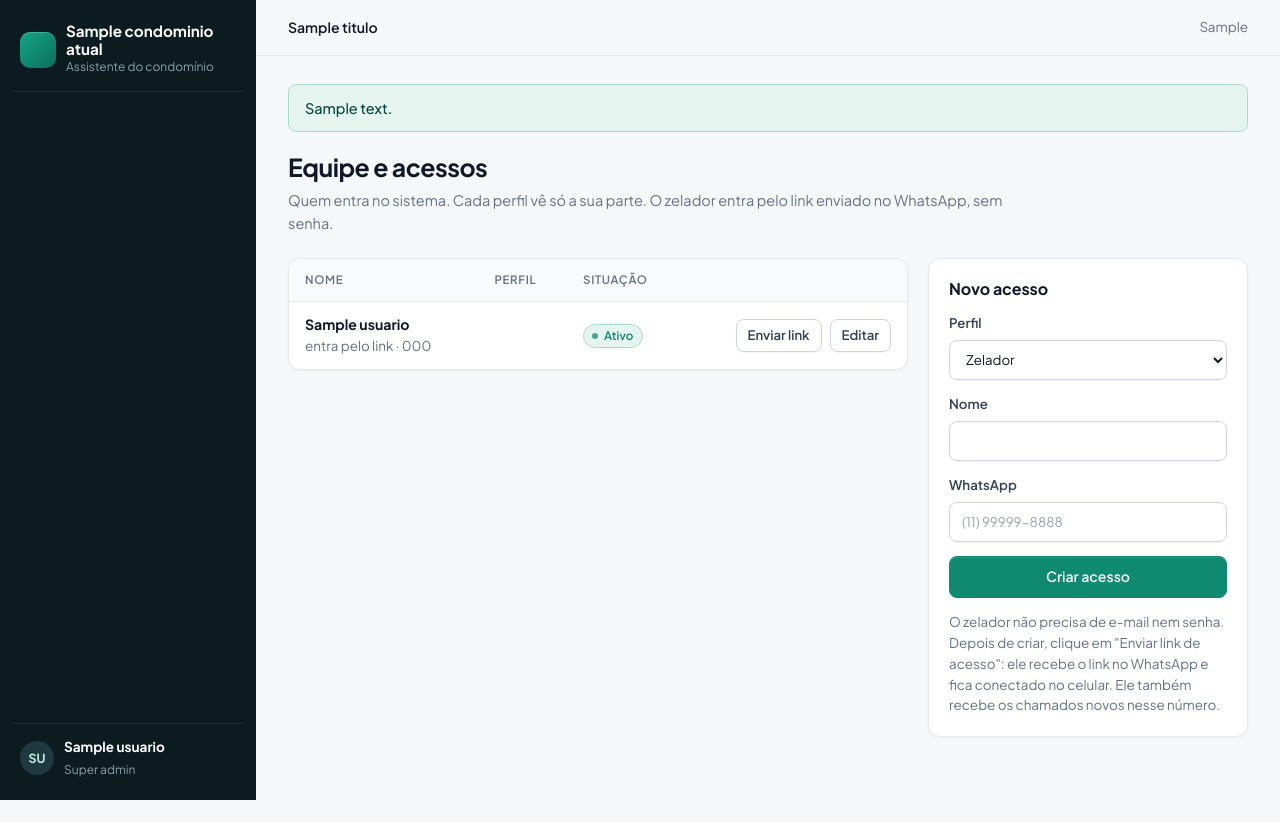
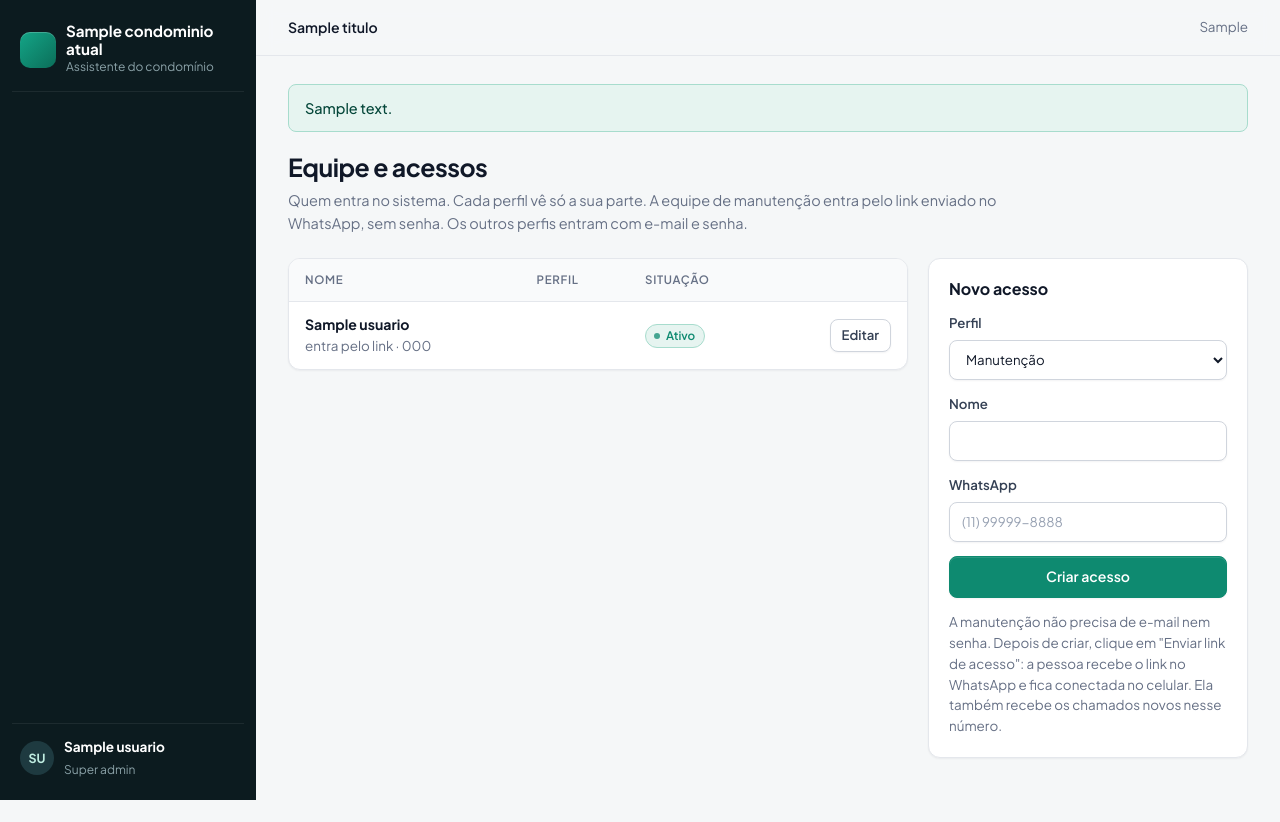
Before and after one commit to netynhu/condominiomr, a Node server app: template views/equipe.ejs in a window 1280 px wide. Before the commit the page ends 800 px from the top, so only its background shows below. Run offline with Node 20, Linux system fonts and the light colour scheme; the template is opened without the code that fills it: most values are stand-ins (such as "Sample title", 1, 10 or a date in 2020).

Commit message:
Zelador vira Manutenção; link sem senha só para a manutenção
- Perfil zelador aparece como Manutenção em telas, app, mensagens e ajustes
- Portaria, síndico e administração entram com e-mail e senha (e-mail obrigatório)
- Enviar link e entrada por link só para a manutenção

Co-Authored-By: Claude Opus 5.5 <noreply@anthropic.com>

```diff
--- a/src/agente.js
+++ b/src/agente.js
@@ -271,7 +271,7 @@ COMO SE COMPORTAR
 - Dúvidas sobre o prédio: responda SOMENTE com o que está escrito nos documentos, nas instruções da administração ou nas respostas da administração (abaixo). Cite o artigo ou documento quando houver. Nunca invente regra, valor, data, nome, procedimento ou responsável.
 
 QUANDO VOCÊ NÃO SABE A RESPOSTA (muito importante)
-- Se a resposta não está escrita nas fontes acima, você NÃO sabe. Não deduza e não suponha. Isso vale também para "existe X no prédio?" (academia, bicicletário, salão, serviço): se não estiver escrito, não afirme que existe nem que não existe. Não diga coisas como "isso é feito pela administração", "procure a portaria" ou "é só pedir ao zelador" se isso não estiver escrito.
+- Se a resposta não está escrita nas fontes acima, você NÃO sabe. Não deduza e não suponha. Isso vale também para "existe X no prédio?" (academia, bicicletário, salão, serviço): se não estiver escrito, não afirme que existe nem que não existe. Não diga coisas como "isso é feito pela administração", "procure a portaria" ou "é só pedir à manutenção" se isso não estiver escrito.
 - Seja sincero: diga que ainda não tem essa informação e que vai perguntar à administração. Chame perguntar_administracao com a pergunta na mesma hora (não pergunte se pode perguntar). Depois diga o número da dúvida e que você avisa aqui mesmo assim que a administração responder.
 - Nunca diga que encaminhou, avisou alguém ou gerou protocolo sem ter chamado a ferramenta e recebido o número de volta.
 
--- a/src/agente_admin.js
+++ b/src/agente_admin.js
@@ -82,7 +82,7 @@ const FERRAMENTAS = [
   },
   {
     name: 'abrir_chamado',
-    description: 'Abre um chamado para o zelador.',
+    description: 'Abre um chamado para a equipe de manutenção.',
     parameters: {
       type: 'object',
       properties: { titulo: { type: 'string' }, local: { type: 'string' }, descricao: { type: 'string' }, prioridade: { type: 'string', enum: ['baixa', 'normal', 'alta', 'urgente'] } },
--- a/src/rotas/whatsapp.js
+++ b/src/rotas/whatsapp.js
@@ -56,7 +56,7 @@ router.post('/whatsapp/grupos', exigir('admin'), a(async (req, res) => {
 // Grupo da equipe de manutenção: recebe os chamados novos junto com o zelador
 router.post('/whatsapp/grupo-manutencao', exigir('admin'), a(async (req, res) => {
   const cfg = await getConfig();
-  if (req.body.jid && req.body.jid === cfg.grupo_jid) { avisar(req, 'Esse é o grupo dos moradores. Escolha o grupo onde estão o zelador e a equipe de manutenção.', 'erro'); return res.redirect('/whatsapp/grupos'); }
+  if (req.body.jid && req.body.jid === cfg.grupo_jid) { avisar(req, 'Esse é o grupo dos moradores. Escolha o grupo da equipe de manutenção.', 'erro'); return res.redirect('/whatsapp/grupos'); }
   await setConfig({ grupo_manutencao_jid: req.body.jid || '', grupo_manutencao_nome: req.body.nome || '' });
   avisar(req, req.body.jid ? `Os chamados novos também vão para o grupo "${req.body.nome}".` : 'Os chamados deixaram de ir para o grupo da manutenção.');
   res.redirect('/whatsapp');
--- a/src/servicos.js
+++ b/src/servicos.js
@@ -139,7 +139,7 @@ async function abrirChamado({ morador, titulo, descricao, local, prioridade = 'n
     const msg = `${EMOJI_PRIORIDADE[prioridade]} ${corpo}${anexos ? `\n${anexos}` : ''}`;
     for (const tel of await telefonesZeladores()) {
       // Botão que abre o chamado direto no app do zelador (plano B: o link em texto)
-      if (url) await enviarBotoes(tel, msg, [`📋 Abrir chamado|${url}`], { rodape: 'App do zelador', planoB: `👉 Toque para abrir: ${url}`, rotulo: 'zelador' });
+      if (url) await enviarBotoes(tel, msg, [`📋 Abrir chamado|${url}`], { rodape: 'App da manutenção', planoB: `👉 Toque para abrir: ${url}`, rotulo: 'zelador' });
       else await enviar(tel, msg, null, 'zelador');
     }
     await postarNoGrupoManutencao(`${msg}${url ? `
--- a/views/configuracoes.ejs
+++ b/views/configuracoes.ejs
@@ -29,7 +29,7 @@
   <h2 style="margin-top:8px">Quem recebe alertas no WhatsApp</h2>
   <p class="small muted">Os alertas vão para o WhatsApp de quem está em <a href="/equipe">Equipe e acessos</a>, de acordo com o perfil. Para mudar quem recebe, cadastre ou edite a pessoa lá.</p>
   <div class="lista">
-    <% for (const [papel, titulo, oque] of [['sindico', 'Síndico', 'urgências, reclamações (conforme abaixo), dúvidas sem resposta, encomendas paradas, reservas e manutenção preventiva'], ['zelador', 'Zelador', 'chamados novos'], ['portaria', 'Portaria', 'reclamações novas']]) { const lista = alertas[papel].filter((x) => x.telefone); %>
+    <% for (const [papel, titulo, oque] of [['sindico', 'Síndico', 'urgências, reclamações (conforme abaixo), dúvidas sem resposta, encomendas paradas, reservas e manutenção preventiva'], ['zelador', 'Manutenção', 'chamados novos'], ['portaria', 'Portaria', 'reclamações novas']]) { const lista = alertas[papel].filter((x) => x.telefone); %>
       <div class="item">
         <div><b><%= titulo %></b> <span class="small muted">· <%= oque %></span>
           <div class="small"><%= lista.length ? lista.map((x) => x.nome + ' · ' + u.formatarTelefone(x.telefone)).join('  |  ') : '' %><% if (!lista.length) { %><span class="muted">Ninguém com WhatsApp cadastrado. <a href="/equipe">Cadastrar na equipe</a></span><% } %></div>
--- a/views/equipe.ejs
+++ b/views/equipe.ejs
@@ -1,7 +1,7 @@
 <%- include('partials/topo') %>
-<% const perfis = { sindico: 'Síndico', admin: 'Administração', zelador: 'Zelador', portaria: 'Portaria', conselho: 'Conselho' }; %>
+<% const perfis = { sindico: 'Síndico', admin: 'Administração', zelador: 'Manutenção', portaria: 'Portaria', conselho: 'Conselho' }; %>
 <div class="cabeca">
-  <div><h1>Equipe e acessos</h1><p class="muted">Quem entra no sistema. Cada perfil vê só a sua parte. O zelador entra pelo link enviado no WhatsApp, sem senha.</p></div>
+  <div><h1>Equipe e acessos</h1><p class="muted">Quem entra no sistema. Cada perfil vê só a sua parte. A equipe de manutenção entra pelo link enviado no WhatsApp, sem senha. Os outros perfis entram com e-mail e senha.</p></div>
 </div>
 
 <div class="grade-equipe">
@@ -16,7 +16,7 @@
             <td><span class="tag <%= x.ativo ? 'resolvido' : '' %>"><%= x.ativo ? 'Ativo' : 'Bloqueado' %></span></td>
             <td>
               <div class="acoes equipe-acoes">
-                <% if (x.ativo) { %>
+                <% if (x.ativo && x.perfil === 'zelador') { %>
                 <form method="post" action="/equipe/<%= x.id %>/link" data-confirmar="Gerar um novo link de acesso para <%= x.nome %>? O link anterior deixa de funcionar.">
                   <button class="btn sec peq" type="submit">Enviar link</button>
                 </form>
@@ -82,10 +82,10 @@ document.addEventListener('click', (e) => {
 (function () {
   const perfil = document.getElementById('perfil');
   const dicas = {
-    zelador: 'O zelador não precisa de e-mail nem senha. Depois de criar, clique em "Enviar link de acesso": ele recebe o link no WhatsApp e fica conectado no celular. Ele também recebe os chamados novos nesse número.',
+    zelador: 'A manutenção não precisa de e-mail nem senha. Depois de criar, clique em "Enviar link de acesso": a pessoa recebe o link no WhatsApp e fica conectada no celular. Ela também recebe os chamados novos nesse número.',
     sindico: 'Acesso completo ao painel. Com o WhatsApp cadastrado, ele recebe os alertas do síndico e pode pedir ao assistente pelo WhatsApp: avisos no grupo, eventos, chamados e resumo do prédio. O aviso só sai depois que ele confirma.',
     admin: 'Acesso completo ao painel. Com o WhatsApp cadastrado, também pode usar o assistente pelo WhatsApp, como o síndico.',
-    portaria: 'Vê só as reclamações, sem saber quem reclamou.',
+    portaria: 'Registra as encomendas pelo celular (foto e apartamento) e vê as reclamações, sem saber quem reclamou. Entra com e-mail e senha. No celular, depois de entrar, use "Adicionar à tela inicial" para virar um app.',
     conselho: 'Vê o relatório e o radar do grupo, só leitura.',
   };
   function atualizar() {
--- a/views/grupos.ejs
+++ b/views/grupos.ejs
@@ -1,5 +1,5 @@
 <%- include('partials/topo') %>
-<div class="cabeca"><div><h1>Grupos</h1><p class="muted"><b>Grupo dos moradores:</b> o assistente lê e posta os avisos oficiais; nunca conversa. <b>Grupo da manutenção</b> (opcional): onde estão o zelador e a equipe de manutenção; os chamados novos são postados lá também.</p></div>
+<div class="cabeca"><div><h1>Grupos</h1><p class="muted"><b>Grupo dos moradores:</b> o assistente lê e posta os avisos oficiais; nunca conversa. <b>Grupo da manutenção</b> (opcional): onde está a equipe de manutenção; os chamados novos e os resolvidos são postados lá também.</p></div>
 <a class="btn sec" href="/whatsapp">Voltar</a></div>
 <% if (erro) { %><div class="flash erro">Não foi possível listar os grupos: <%= erro %>. O WhatsApp está conectado?</div><% } %>
 <div class="card">
--- a/views/login.ejs
+++ b/views/login.ejs
@@ -7,7 +7,7 @@
     <label>E-mail<input type="email" name="email" id="email" value="<%= email %>" required autofocus autocomplete="username"></label>
     <label>Senha<input type="password" name="senha" id="senha" required autocomplete="current-password"></label>
     <button class="btn" type="submit">Entrar</button>
-    <p class="small muted">É zelador? Você entra pelo link que o síndico manda no seu WhatsApp, sem senha.</p>
+    <p class="small muted">É da equipe de manutenção? Você entra pelo link que a administração manda no seu WhatsApp, sem senha.</p>
   </form>
 </div>
 <%- include('partials/rodape') %>
--- a/views/partials/topo.ejs
+++ b/views/partials/topo.ejs
@@ -31,7 +31,7 @@
   const ativo = (href) => href === '/' ? caminho === '/' : (caminho === href || caminho.startsWith(href + '/') || (href === '/whatsapp' && caminho.startsWith('/whatsapp')));
   let secaoAtual = '';
   for (const [g, itens] of grupos) for (const it of itens) if (ativo(it[0])) secaoAtual = g;
-  const perfis = { sindico: 'Síndico', admin: 'Administração', zelador: 'Zelador', portaria: 'Portaria', conselho: 'Conselho' };
+  const perfis = { sindico: 'Síndico', admin: 'Administração', zelador: 'Manutenção', portaria: 'Portaria', conselho: 'Conselho' };
   const iniciais = usuario.nome.split(/\s+/).filter(Boolean).slice(0, 2).map(p => p[0]).join('').toUpperCase();
 %>
 <div class="app">
--- a/views/whatsapp.ejs
+++ b/views/whatsapp.ejs
@@ -45,7 +45,7 @@
     <p>Grupo lido: <b><%= cfg.grupo_nome || 'nenhum' %></b></p>
     <div class="acoes"><a class="btn sec" href="/whatsapp/grupos">Escolher grupo</a></div>
     <p>Grupo da manutenção: <b><%= cfg.grupo_manutencao_nome || 'nenhum' %></b></p>
-    <p class="small muted">Opcional. Os chamados novos vão para o zelador e também para esse grupo, onde estão o zelador e a equipe de manutenção.</p>
+    <p class="small muted">Opcional. Os chamados novos vão para a manutenção e também para esse grupo, onde está a equipe.</p>
     <p class="small muted">Recomendação: avise no grupo que o assistente do prédio lê as mensagens.</p>
     <hr style="border:0;border-top:1px solid var(--line);width:100%">
     <h2>Recebimento de mensagens</h2>
--- a/views/z/_topo.ejs
+++ b/views/z/_topo.ejs
@@ -5,12 +5,12 @@
 <meta name="viewport" content="width=device-width,initial-scale=1,viewport-fit=cover">
 <meta name="theme-color" content="#0C1B1F">
 <meta name="apple-mobile-web-app-capable" content="yes">
-<meta name="apple-mobile-web-app-title" content="Zelador">
+<meta name="apple-mobile-web-app-title" content="Manutenção">
 <meta name="apple-mobile-web-app-status-bar-style" content="black-translucent">
 <link rel="manifest" href="/manifest.webmanifest">
 <link rel="icon" href="/static/icone.svg" type="image/svg+xml">
 <link rel="apple-touch-icon" href="/static/icone.svg">
-<title><%= titulo %> · Zelador</title>
+<title><%= titulo %> · Manutenção</title>
 <link rel="preconnect" href="https://fonts.googleapis.com">
 <link rel="preconnect" href="https://fonts.gstatic.com" crossorigin>
 <link rel="stylesheet" href="https://fonts.googleapis.com/css2?family=Plus+Jakarta+Sans:wght@500;600;700;800&display=swap">
```
Also changed, not shown: src/rotas/cadastro.js (+5 -2 lines), src/rotas/zelador.js (+6 -4 lines).
